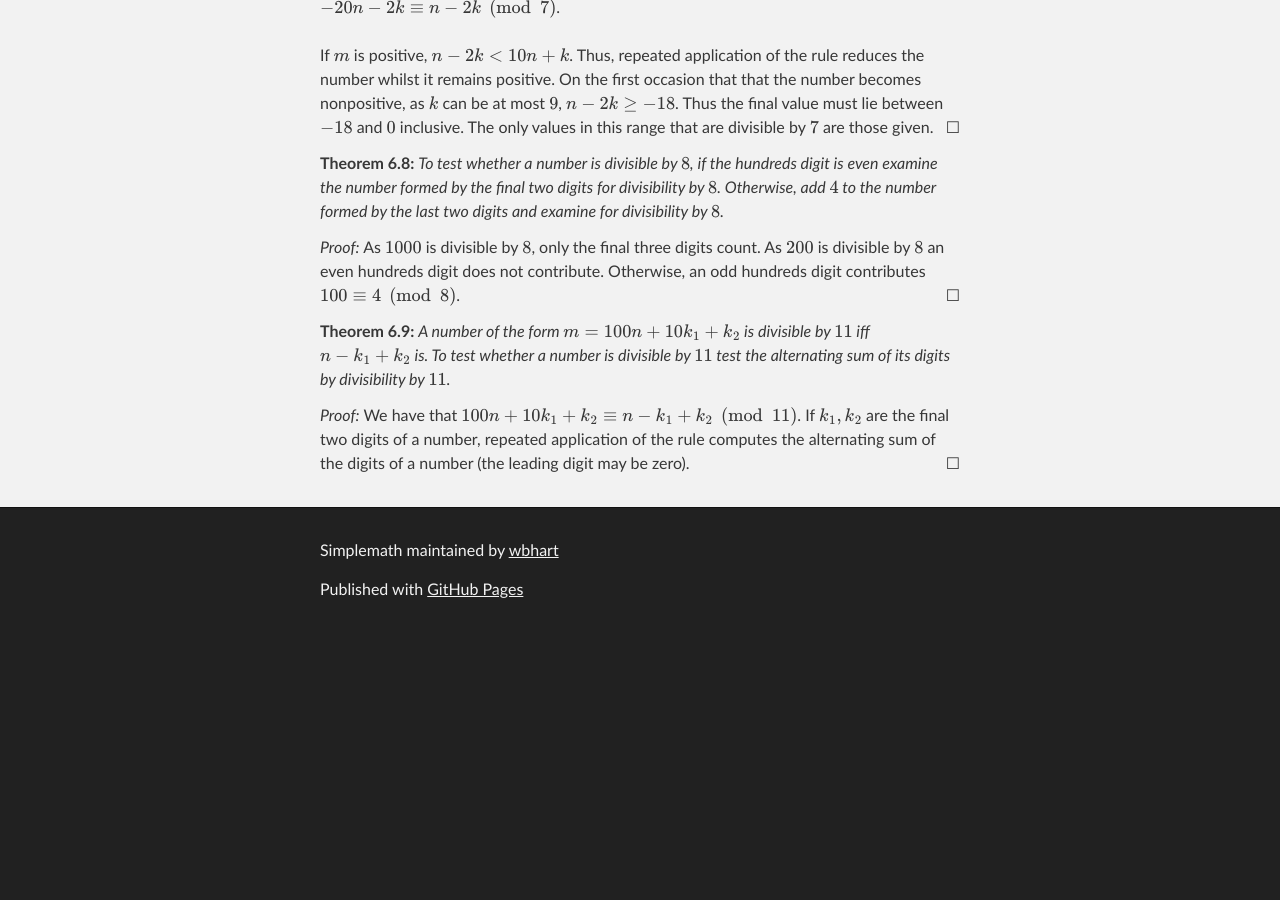
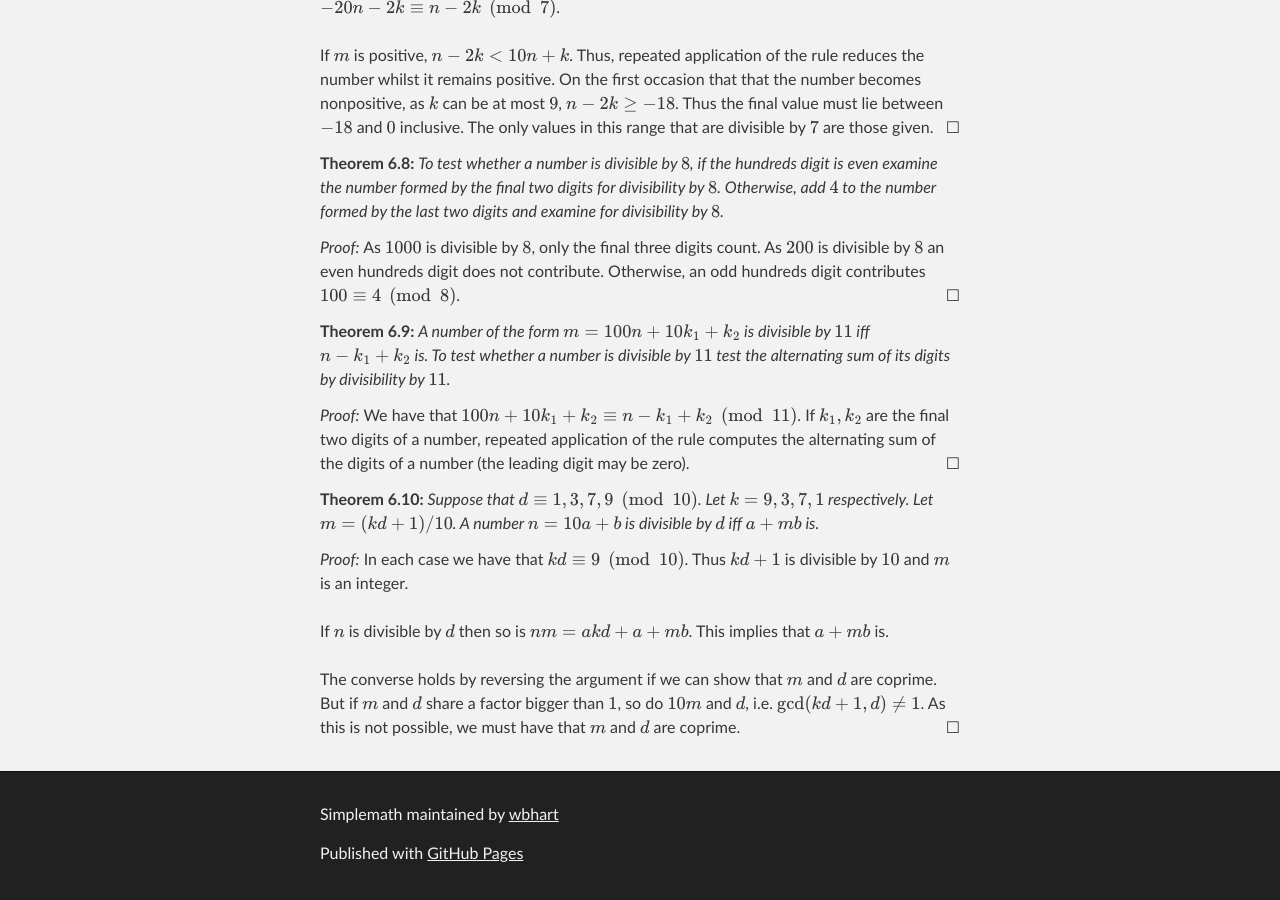
Before and after one commit to wbhart/SimpleMath, a Jekyll site: the page built from test.html, in a window 1280 px wide and 900 px high, scrolled down 21078 px. Built offline with Jekyll 4.4.1, drawn with Linux system fonts in a browser that asks for light colours; formulas are drawn with MathJax 3; before the commit the page ends 21714 px from its top, so only the background shows below that.

Commit message:
Update test.html

```diff
--- a/test.html
+++ b/test.html
@@ -1049,3 +1049,17 @@ number is divisible by $11$ test the alternating sum of its digits by divisibili
 number, repeated application of the rule computes the alternating sum of the digits of a number (the leading digit may be
 zero).
 </proof>
+
+<theorem> Suppose that $d \equiv 1, 3, 7, 9 \pmod{10}$. Let $k = 9, 3, 7, 1$ respectively. Let $m = (kd + 1)/10$. A
+number $n = 10a + b$ is divisible by $d$ iff $a + mb$ is.
+</theorem>
+
+<proof> In each case we have that $kd \equiv 9 \pmod{10}$. Thus $kd + 1$ is divisible by $10$ and $m$ is an integer.
+</br></br>
+
+If $n$ is divisible by $d$ then so is $nm = akd + a + mb$. This implies that $a + mb$ is. </br></br>
+
+The converse holds by reversing the argument if we can show that $m$ and $d$ are coprime. But if $m$ and $d$ share a
+factor bigger than $1$, so do $10m$ and $d$, i.e. $\gcd(kd + 1, d) \neq 1$. As this is not possible, we must have that
+$m$ and $d$ are coprime.
+</proof>
```
